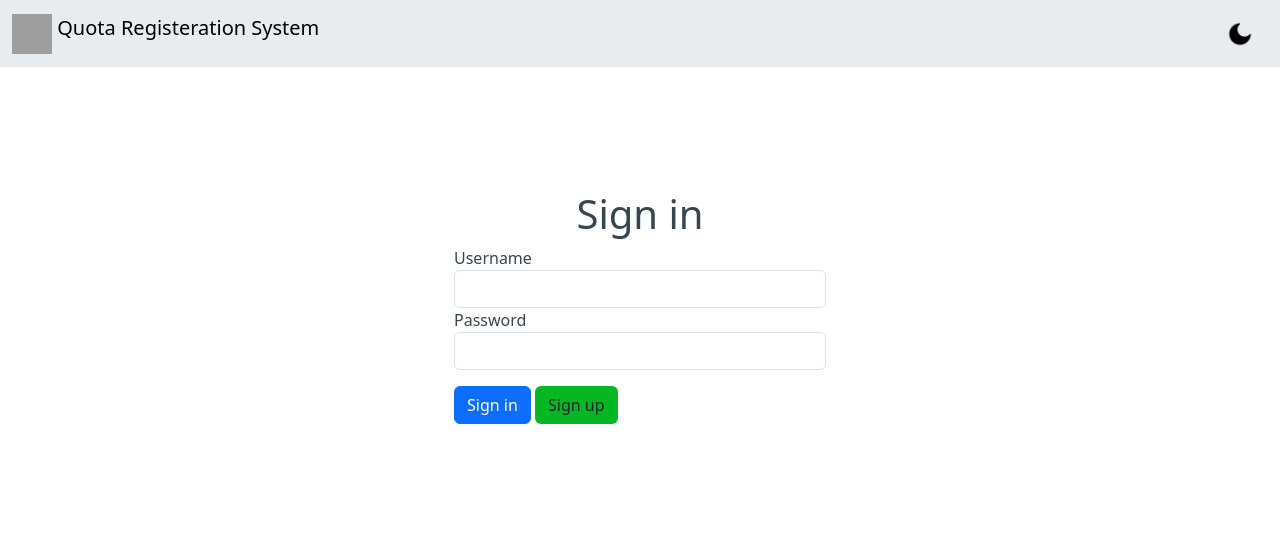
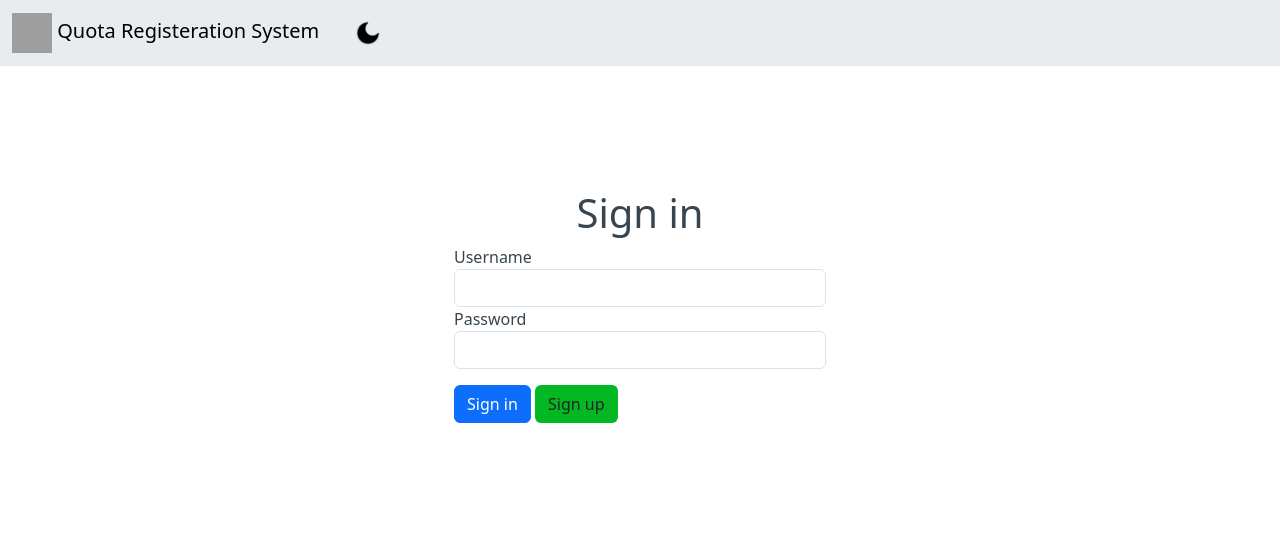
Before and after one commit to 6510615062/cn331-as2, a Django app: page /sign-in in a window 1280 px wide. Shown: the top 545 px of the page. Run offline with Django 5.2, Linux system fonts and the light colour scheme; grey boxes are pictures that could not be loaded.

Commit message:
dark mode v1.0

```diff
--- a/quota_registration/quota_webapp/templates/base.html
+++ b/quota_registration/quota_webapp/templates/base.html
@@ -13,13 +13,11 @@
     --text-color: #36454F;
     }
 
-    /* Dark mode styles */
     body.dark-mode {
         --background-color: #36454F;
         --text-color: #ffffff;
     }
 
-    /* Apply the colors */
     body {
         background-color: var(--background-color);
         color: var(--text-color);
@@ -31,12 +29,17 @@
     <nav class="navbar bg-body-secondary">
         <div class="container-fluid">
           <a class="navbar-brand" href="/dashboard">
-            <img src="{% static 'assets/Tse_logo.png' %}" alt="Logo" width="40" height="40" class="d-inline-block align-text-top">
+            <img src="{% static 'assets/Tse_logo.png' %}" alt="Logo" width="40" height="40" class="d-inline-block align-text-center">
             Quota Registeration System
           </a>
-          <button class="btn" id="theme-toggle">
+          <div class="d-flex">
+            <div class="container">
+              <button class="button" style="border: none; background: transparent;" id="theme-toggle">
                 <img id="theme-icon" src="{% static 'assets/moon.png' %}" alt="Switch to Dark Mode" width="30" height="30">
               </button>
+            </div>
+          </div>
+          <div class="d-flex ms-auto align-items-center"></div>
           {% block inside_nav %}
           {% endblock %}
         </div>
@@ -49,25 +52,34 @@
   const themeIcon = document.getElementById('theme-icon');
   const bodyElement = document.body;
 
-      // Check the user's preference from localStorage
+  const moonIcon = "{% static 'assets/moon.png' %}";
+  const sunIcon = "{% static 'assets/sun.png' %}";
+
   const savedTheme = localStorage.getItem('theme');
   if (savedTheme) {
     bodyElement.classList.toggle('dark-mode', savedTheme === 'dark');
-        themeIcon.src = savedTheme === 'dark' ? 'quota_registration/static/assets/moon.png' : 'quota_registration/static/assets/sun.png';
+    themeIcon.src = savedTheme === 'dark' ? moonIcon : sunIcon;
     themeIcon.alt = savedTheme === 'dark' ? 'Switch to Light Mode' : 'Switch to Dark Mode';
   }
 
   themeToggleBtn.addEventListener('click', () => {
-        // Toggle dark-mode class
     const isDarkMode = bodyElement.classList.toggle('dark-mode');
 
-        // Update the image and alt text
-        themeIcon.src = isDarkMode ? 'quota_registration/static/assets/moon.png' : 'quota_registration/static/assets/sun.png';
+    themeIcon.src = isDarkMode ? moonIcon : sunIcon;
     themeIcon.alt = isDarkMode ? 'Switch to Light Mode' : 'Switch to Dark Mode';
 
-        // Save the user's preference to localStorage
     localStorage.setItem('theme', isDarkMode ? 'dark' : 'light');
   });
+
+    setTimeout(function() {
+    const alert = document.querySelector('.alert');
+    if (alert) {
+      alert.style.transition = "opacity 0.5s ease";
+      alert.style.opacity = 0;
+      setTimeout(function() {
+        alert.remove();
+      }, 500);}
+    }, 2000);
     </script>
 </body>
 </html>
```
Lines whose indentation alone changed are shown as unchanged.
